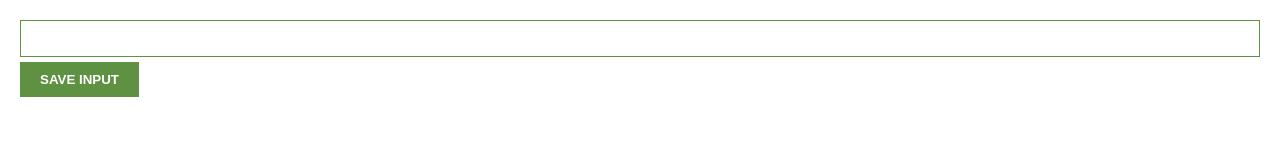
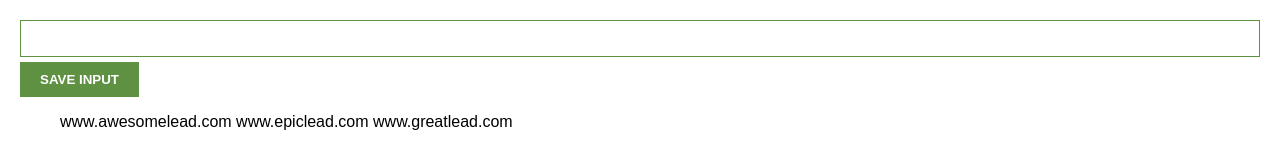
Before and after one commit to SaintJo/chrom_extension, a plain HTML site: page index.html in a window 1280 px wide. Drawn offline with Linux system fonts and the light colour scheme.

Commit message:
render the leads in the unordered list

```diff
--- a/index.html
+++ b/index.html
@@ -9,7 +9,7 @@
 <body>
 	<input type="text" id="input-el">
 	<button id="input-btn">SAVE INPUT</button>
-
+		<ul id="ul-el"></ul>
 	<script src="js/main.js"></script>
 </body>
 </html>
--- a/js/main.js
+++ b/js/main.js
@@ -1,6 +1,9 @@
-let myLeads = ["www.awesomelead.com", "www.epiclead.com", "www.greatlead.com"];
+let myLeads = ["www.awesomelead.com ", "www.epiclead.com ", "www.greatlead.com "];
 const inputEl = document.getElementById("input-el");
 const inputBtn = document.getElementById("input-btn");
+const ulEl = document.getElementById("ul-el");
+
+
 
 inputBtn.addEventListener("click", function() {
 	myLeads.push(inputEl.value);
@@ -8,5 +11,5 @@
 });
 
 for (let i = 0; i < myLeads.length; i++) {
-	console.log(myLeads[i]);
+	ulEl.textContent += myLeads[i];
 }
```
